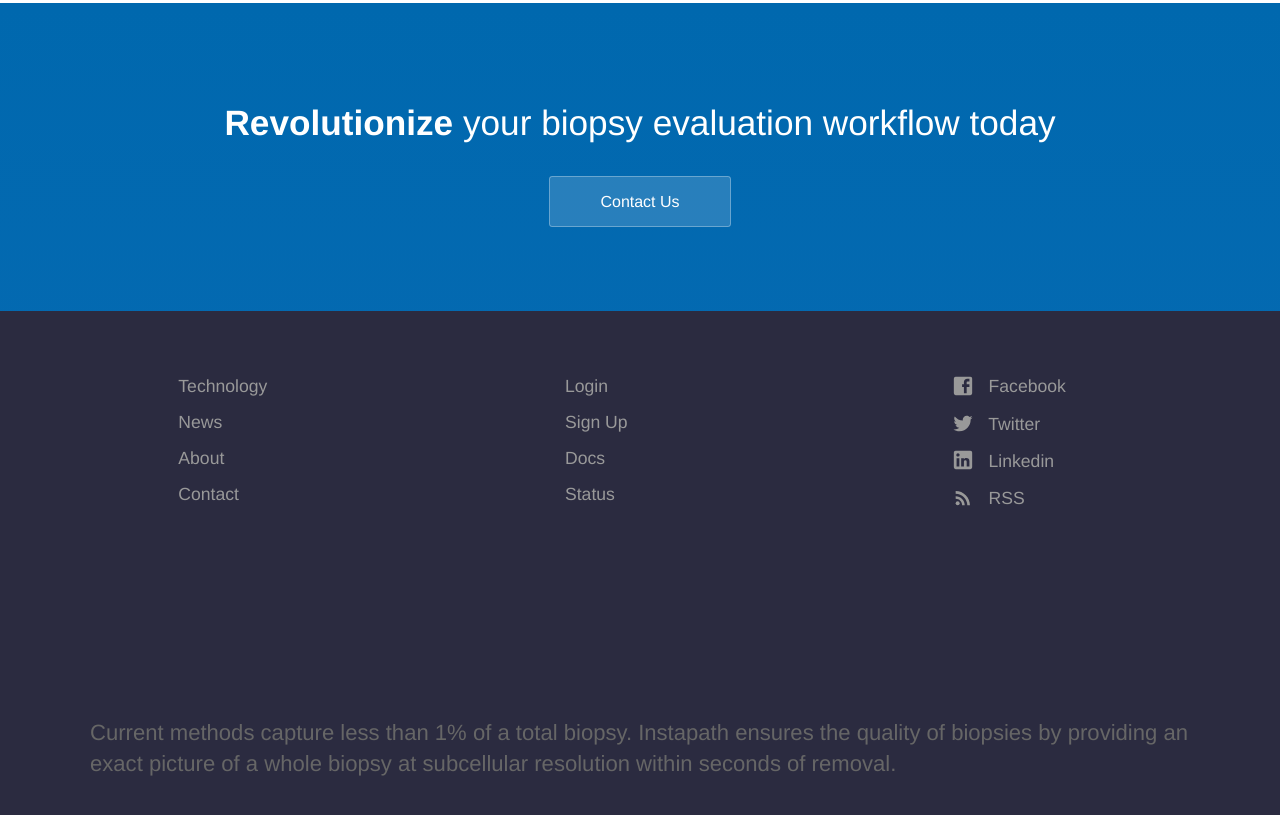
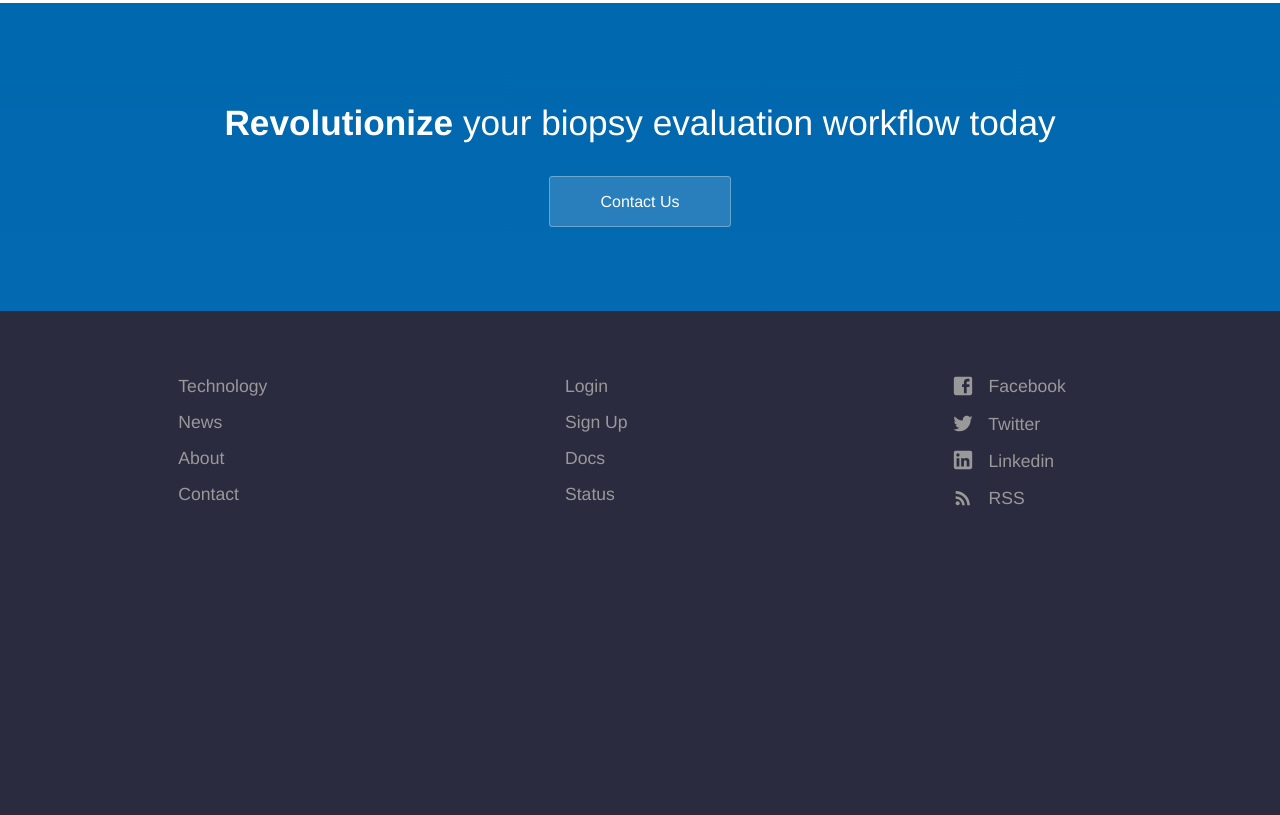
Before and after one commit to geekypete/geekypete.github.io, a Jekyll site: the page built from index.html, in a window 1280 px wide and 900 px high, scrolled down 1768 px. Shown: the top 815 px of the window. Built offline with Jekyll 4.4.1, drawn with Linux system fonts in a browser that asks for light colours; after the commit the page ends 2364 px from its top, so only the background shows below that.

Commit message:
removed text

```diff
--- a/_layouts/default.html
+++ b/_layouts/default.html
@@ -53,12 +53,5 @@
 			};
 		</script>
 
-	<section>
-		<div class="container flex">
-			<div class="text editable">
-        <p>Current methods capture less than 1% of a total biopsy. Instapath ensures the quality of biopsies by providing an exact picture of a whole biopsy at subcellular resolution within seconds of removal.</p>
-			</div>
-		</div>
-	</section>
 	</body>
 </html>
```
